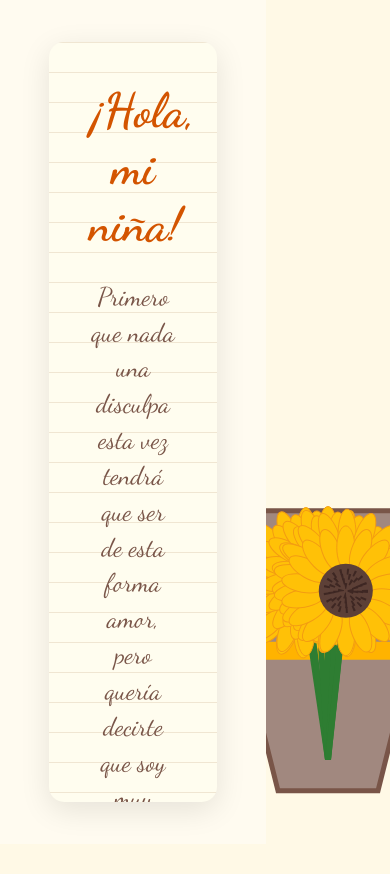
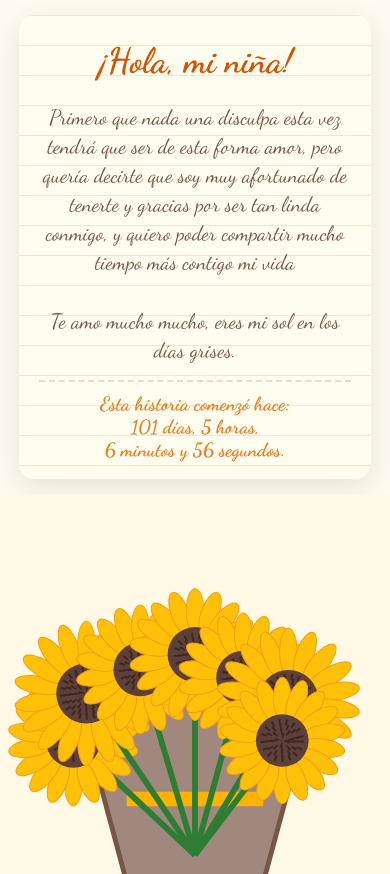
Before and after one commit to UrielRu/flores, a plain HTML site: page index.html in a window 390 px wide. Both pictures are taken after a click on the button "Ver sorpresa". Before the commit the page ends 844 px from the top, so only its background shows below. Drawn offline with Linux system fonts and the light colour scheme.

Commit message:
Update index.html

```diff
--- a/index.html
+++ b/index.html
@@ -80,20 +80,20 @@
             width: 100vw;
             height: 100vh;
             opacity: 0;
-            pointer-events: none; /* No interactivo hasta que aparezca */
+            pointer-events: none;
             transition: opacity 1.5s ease-in-out;
-            display: flex; /* Layout de columnas */
+            display: flex;
             z-index: 5;
         }
 
-        /* Sección Izquierda: La Carta */
+        /* Sección Izquierda/Arriba: La Carta */
         .seccion-carta {
-            flex: 1; /* Ocupa la mitad izquierda */
+            flex: 1;
             display: flex;
             justify-content: center;
             align-items: center;
             padding: 40px;
-            background-color: #fffbf0; /* Un tono ligeramente diferente para contrastar */
+            background-color: #fffbf0;
         }
 
         .hoja-carta {
@@ -101,27 +101,23 @@
             width: 90%;
             max-width: 500px;
             min-height: 70%;
-            height: auto; /* Ahora la altura se adapta al texto */
-            max-height: 90vh; /* Evita que sea más grande que la pantalla */
-            overflow-y: auto; /* Agrega una barra de desplazamiento si es necesario en celulares */
-            background-color: #fffdef; /* Color papel */
-            padding: 40px 40px;
+            height: auto;
+            max-height: 90vh;
+            overflow-y: auto;
+            background-color: #fffdef;
+            padding: 40px;
             border-radius: 15px;
             box-shadow: 0 8px 30px rgba(0,0,0,0.1);
             text-align: center;
-            /* Textura sutil de líneas de cuaderno */
             background-image: linear-gradient(#f0e6d2 1px, transparent 1px);
             background-size: 100% 30px;
-            box-sizing: border-box; /* Asegura que el padding no agrande el div */
+            box-sizing: border-box;
             display: flex;
             flex-direction: column;
             justify-content: flex-start;
-
-            /* APLICAMOS LA FUENTE CURSIVA AQUÍ */
             font-family: 'Dancing Script', cursive;
         }
 
-        /* Para ocultar la barra de scroll visualmente pero permitir el scroll */
         .hoja-carta::-webkit-scrollbar {
             width: 8px;
         }
@@ -132,34 +128,33 @@
 
         .contenido-sorpresa h1 {
             color: #d35400;
-            font-size: 3rem; /* Letra ajustada para el nuevo texto */
+            font-size: 3rem;
             margin-top: 0;
             margin-bottom: 20px;
             font-weight: 700;
         }
 
         .contenido-sorpresa p {
-            font-size: 1.6rem; /* Letra ajustada para el nuevo texto */
+            font-size: 1.6rem;
             color: #795548;
             line-height: 1.4;
             margin-bottom: 30px;
         }
 
-        /* Contador posicionado abajo dentro de la carta */
         #contador {
-            margin-top: auto; /* Empuja el contador al fondo de la flexbox de la carta */
+            margin-top: auto;
             padding-top: 20px;
             border-top: 2px dashed #e6dcc8;
-            font-size: 1.5rem; /* Ajustado ligeramente */
+            font-size: 1.5rem;
             color: #e67e22;
             font-weight: 700;
         }
 
-        /* Sección Derecha: El Ramo (Canvas) */
+        /* Sección Derecha/Abajo: El Ramo (Canvas) */
         .seccion-ramo {
-            flex: 1; /* Ocupa la mitad derecha */
+            flex: 1;
             position: relative;
-            background-color: #fff9e6; /* Mismo fondo que el inicio */
+            background-color: #fff9e6;
             display: flex;
             justify-content: center;
             align-items: center;
@@ -168,6 +163,62 @@
         canvas {
             width: 100%;
             height: 100%;
+        }
+
+        /* =========================================
+           DISEÑO RESPONSIVO (PARA CELULARES)
+           ========================================= */
+        @media (max-width: 768px) {
+            /* Apilar verticalmente */
+            #vista2 {
+                flex-direction: column;
+            }
+
+            /* Ajustar primera vista */
+            .encabezado-inicio h2 {
+                font-size: 2.2rem;
+            }
+            .flores-inicio {
+                font-size: 70px;
+            }
+            button {
+                padding: 15px 35px;
+                font-size: 20px;
+            }
+
+            /* La carta toma la mitad superior */
+            .seccion-carta {
+                flex: none;
+                height: 55vh; /* 55% de la pantalla */
+                padding: 15px 10px;
+            }
+
+            .hoja-carta {
+                width: 95%; /* Más ancha en celular */
+                height: 100%;
+                padding: 25px 20px;
+            }
+
+            .contenido-sorpresa h1 {
+                font-size: 2.2rem; /* Letra un poco más pequeña */
+                margin-bottom: 15px;
+            }
+
+            .contenido-sorpresa p {
+                font-size: 1.3rem;
+                margin-bottom: 15px;
+            }
+
+            #contador {
+                font-size: 1.2rem;
+                padding-top: 10px;
+            }
+
+            /* El ramo toma la mitad inferior */
+            .seccion-ramo {
+                flex: none;
+                height: 45vh; /* 45% de la pantalla */
+            }
         }
     </style>
 </head>
@@ -200,12 +251,8 @@
     </div>
 
     <script>
-        // ==========================================
-        // --- CONFIGURACIÓN DEL TIEMPO ---
-        // ==========================================
-        const fechaInicio = new Date(2025, 11, 11); // Tu fecha configurada
+        const fechaInicio = new Date(2025, 11, 11);
 
-        // Referencias a los elementos
         const vista1 = document.getElementById('vista1');
         const vista2 = document.getElementById('vista2');
         const btnSorpresa = document.getElementById('btnSorpresa');
@@ -214,22 +261,18 @@
         const ctx = canvas.getContext('2d');
         const seccionRamo = document.querySelector('.seccion-ramo');
 
-        // Función para cambiar de vista e iniciar todo
         btnSorpresa.addEventListener('click', () => {
             vista1.style.opacity = '0';
             setTimeout(() => {
                 vista1.style.display = 'none';
                 vista2.style.opacity = '1';
-                vista2.style.pointerEvents = 'auto'; // Activar interacciones
-                ajustarCanvas(); // Asegurar tamaño correcto del canvas
+                vista2.style.pointerEvents = 'auto';
+                ajustarCanvas();
                 iniciarContador();
                 iniciarAnimacionRamo();
-            }, 1000); // Esperar a que la primera vista se desvanezca
+            }, 1000);
         });
 
-        // ==========================================
-        // --- LÓGICA DEL CONTADOR ---
-        // ==========================================
         function actualizarContador() {
             const ahora = new Date();
             const diferencia = ahora - fechaInicio;
@@ -239,7 +282,6 @@
                 return;
             }
 
-            // Cálculos de tiempo
             const dias = Math.floor(diferencia / (1000 * 60 * 60 * 24));
             const horas = Math.floor((diferencia / (1000 * 60 * 60)) % 24);
             const minutos = Math.floor((diferencia / 1000 / 60) % 60);
@@ -250,16 +292,14 @@
 
         function iniciarContador() {
             actualizarContador();
-            setInterval(actualizarContador, 1000); // Actualizar cada segundo
+            setInterval(actualizarContador, 1000);
         }
 
-        // ==========================================
-        // --- LÓGICA DE LA ANIMACIÓN DEL RAMO (Canvas) ---
-        // ==========================================
         function ajustarCanvas() {
             canvas.width = seccionRamo.offsetWidth;
             canvas.height = seccionRamo.offsetHeight;
         }
+
         window.addEventListener('resize', () => {
             if (vista2.style.opacity === '1') {
                 ajustarCanvas();
@@ -268,12 +308,17 @@
             }
         });
 
+        // Calculamos un factor de escala por si la pantalla es muy pequeña (celulares)
+        function obtenerFactorEscala() {
+            return Math.min(canvas.width / 400, 1);
+        }
+
         class Girasol {
             constructor(finalX, finalY, delay, tamañoBase) {
                 this.finalX = finalX;
                 this.finalY = finalY;
                 this.baseX = canvas.width / 2;
-                this.baseY = canvas.height * 0.9;
+                this.baseY = canvas.height * 0.95; // Bajamos un poco la base
 
                 this.radioCentro = 0;
                 this.maxRadioCentro = tamañoBase * (Math.random() * 0.2 + 0.9);
@@ -300,14 +345,17 @@
                 const progresoSuave = 1 - Math.pow(1 - progreso, 3);
 
                 this.radioCentro = this.maxRadioCentro * progresoSuave;
+                const factor = obtenerFactorEscala();
 
+                // Tallo
                 ctx.beginPath();
                 ctx.moveTo(this.finalX, this.finalY);
                 ctx.lineTo(this.baseX, this.baseY);
-                ctx.lineWidth = 6;
+                ctx.lineWidth = 6 * factor;
                 ctx.strokeStyle = '#2e7d32';
                 ctx.stroke();
 
+                // Pétalos
                 if (progreso > 0.5) {
                     this.progresoPetalos = Math.min((progreso - 0.5) * 2, 1);
                     const numPetalos = 18;
@@ -320,7 +368,7 @@
                         ctx.rotate(angulo);
 
                         ctx.beginPath();
-                        ctx.ellipse(0, this.maxRadioCentro * 0.8 + largoPetalo/2, 9, largoPetalo/2, 0, 0, Math.PI * 2);
+                        ctx.ellipse(0, this.maxRadioCentro * 0.8 + largoPetalo/2, 9 * factor, largoPetalo/2, 0, 0, Math.PI * 2);
                         ctx.fillStyle = '#ffc107';
                         ctx.fill();
                         ctx.strokeStyle = '#f39c12';
@@ -330,14 +378,16 @@
                     }
                 }
 
+                // Centro
                 ctx.beginPath();
                 ctx.arc(this.finalX, this.finalY, this.radioCentro, 0, Math.PI * 2);
                 ctx.fillStyle = '#5d4037';
                 ctx.fill();
 
-                if (this.radioCentro > 10) {
+                // Semillas
+                if (this.radioCentro > 10 * factor) {
                     ctx.fillStyle = '#3e2723';
-                    for(let i=0; i < this.radioCentro; i+=6) {
+                    for(let i=0; i < this.radioCentro; i+= (6 * factor)) {
                         ctx.beginPath();
                         ctx.arc(this.finalX, this.finalY, i*0.8, 0, Math.PI * 2);
                         ctx.setLineDash([2, 5]);
@@ -353,23 +403,25 @@
         let ramilleteBaseX, ramilleteBaseY;
 
         function dibujarWrapper() {
+            const factor = obtenerFactorEscala();
+
             ctx.save();
             ctx.beginPath();
-            ctx.moveTo(ramilleteBaseX - 120, ramilleteBaseY - 80);
-            ctx.lineTo(ramilleteBaseX + 120, ramilleteBaseY - 80);
-            ctx.lineTo(ramilleteBaseX + 50, ramilleteBaseY + 200);
-            ctx.lineTo(ramilleteBaseX - 50, ramilleteBaseY + 200);
+            ctx.moveTo(ramilleteBaseX - (120 * factor), ramilleteBaseY - (60 * factor));
+            ctx.lineTo(ramilleteBaseX + (120 * factor), ramilleteBaseY - (60 * factor));
+            ctx.lineTo(ramilleteBaseX + (50 * factor), ramilleteBaseY + (200 * factor));
+            ctx.lineTo(ramilleteBaseX - (50 * factor), ramilleteBaseY + (200 * factor));
             ctx.closePath();
             ctx.fillStyle = '#a1887f';
             ctx.fill();
             ctx.strokeStyle = '#795548';
-            ctx.lineWidth = 5;
+            ctx.lineWidth = 5 * factor;
             ctx.stroke();
 
             ctx.beginPath();
-            ctx.moveTo(ramilleteBaseX - 70, ramilleteBaseY + 60);
-            ctx.lineTo(ramilleteBaseX + 70, ramilleteBaseY + 60);
-            ctx.lineWidth = 18;
+            ctx.moveTo(ramilleteBaseX - (70 * factor), ramilleteBaseY + (40 * factor));
+            ctx.lineTo(ramilleteBaseX + (70 * factor), ramilleteBaseY + (40 * factor));
+            ctx.lineWidth = 15 * factor;
             ctx.strokeStyle = '#ffb300';
             ctx.stroke();
             ctx.restore();
@@ -378,18 +430,20 @@
         function iniciarAnimacionRamo() {
             girsolesActivos = [];
             ramilleteBaseX = canvas.width / 2;
-            ramilleteBaseY = canvas.height * 0.7;
+            ramilleteBaseY = canvas.height * 0.7; // El papel empieza más abajo
 
             const cantidadGirasoles = 7;
-            const radioRamo = Math.min(canvas.width, canvas.height) * 0.25;
-            const tamañoFlorBase = 30;
+            const factor = obtenerFactorEscala();
+            // El ramo no debe ser más ancho que la pantalla
+            const radioRamo = Math.min(canvas.width * 0.4, canvas.height * 0.35);
+            const tamañoFlorBase = 30 * factor;
 
             for (let i = 0; i < cantidadGirasoles; i++) {
                 const angulo = (i / (cantidadGirasoles - 1)) * Math.PI - Math.PI;
                 const distanciaVar = radioRamo * (0.8 + Math.random() * 0.4);
 
-                const x = ramilleteBaseX + Math.cos(angulo) * distanciaVar * 0.7;
-                const y = ramilleteBaseY + Math.sin(angulo) * distanciaVar * 0.5;
+                const x = ramilleteBaseX + Math.cos(angulo) * distanciaVar * 0.8;
+                const y = ramilleteBaseY + Math.sin(angulo) * distanciaVar * 0.6 - (20 * factor);
 
                 const delay = i * 400;
 
```
